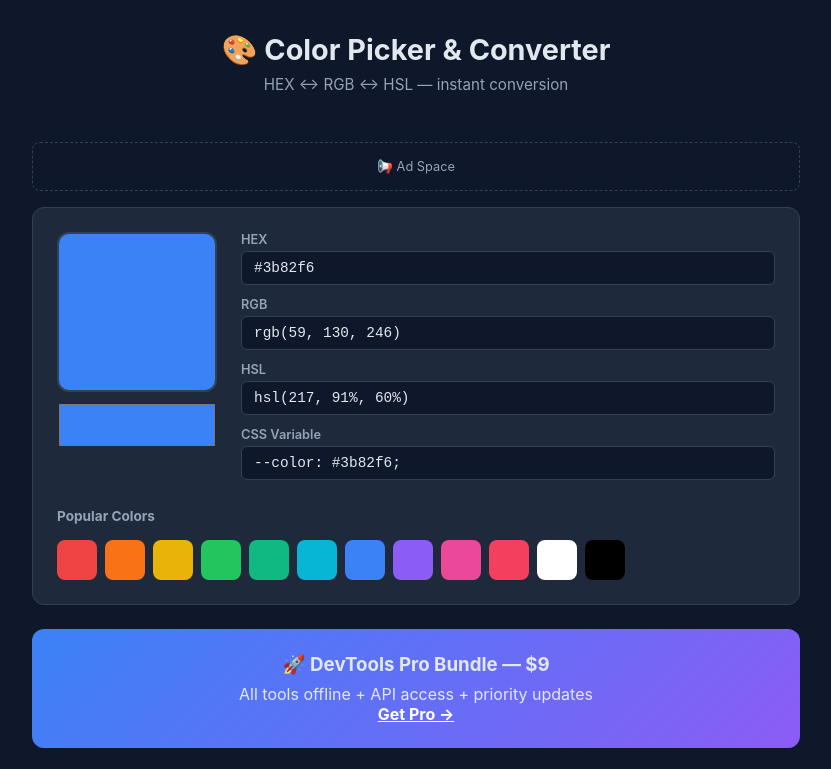
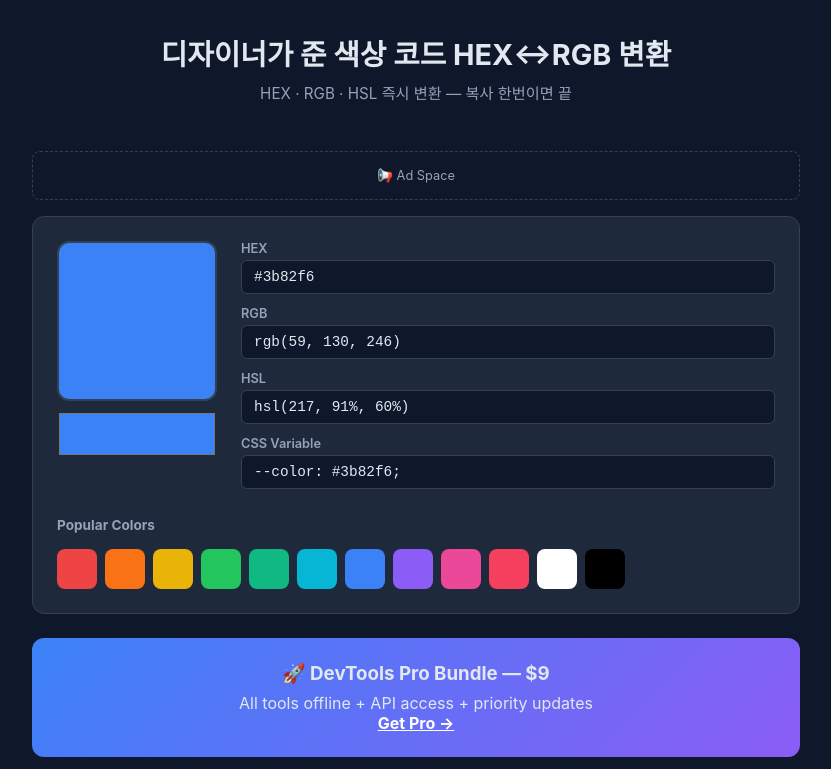
Before and after one commit to maxmini0214/color-picker, a plain HTML site: page index.html in a window 1280 px wide. Shown: the top 769 px of the page, without its empty margins (224-1055 px from the left). Drawn offline with Linux system fonts and the light colour scheme.

Commit message:
refactor: 히어로 메시지를 구체적 문제 해결 중심으로 리뉴얼

```diff
--- a/index.html
+++ b/index.html
@@ -44,8 +44,8 @@
 </head>
 <body>
 <header>
-<h1>🎨 Color Picker & Converter</h1>
-<p class="subtitle">HEX ↔ RGB ↔ HSL — instant conversion</p>
+<h1>디자이너가 준 색상 코드 HEX↔RGB 변환</h1>
+<p class="subtitle">HEX · RGB · HSL 즉시 변환 — 복사 한번이면 끝</p>
 </header>
 <main>
 <div class="ad-slot">📢 Ad Space</div>
```
